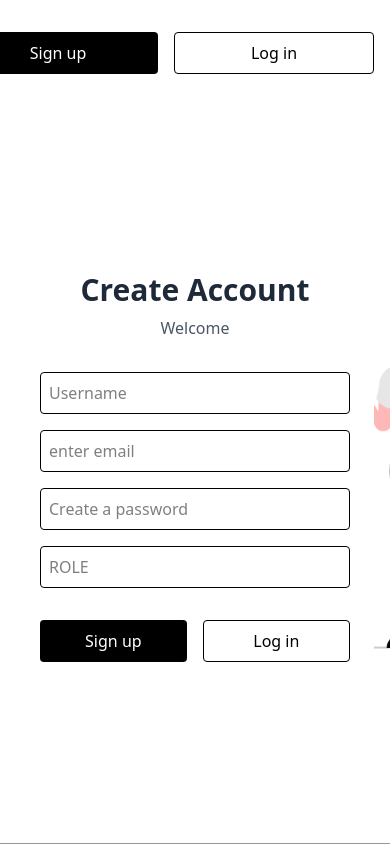
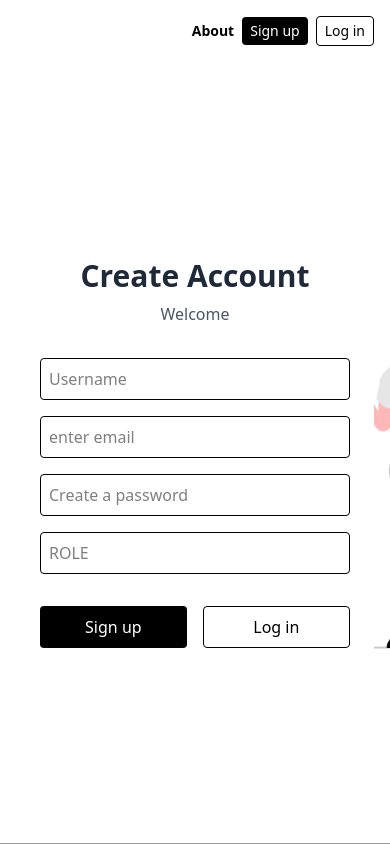
Before and after one commit to klaus-0-0/library, a React (Vite) app in the folder frontend/: page / in a window 390 px wide. Built offline with nearby package versions, Linux system fonts and the light colour scheme.

Commit message:
Update Signup.jsx

```diff
--- a/frontend/src/pages/Signup.jsx
+++ b/frontend/src/pages/Signup.jsx
@@ -48,25 +48,27 @@ const Signup = () => {
         className="absolute w-full h-full object-cover opacity-100"
       />
 
+            {/* {navbar} */}
       <nav className="w-full bg-white p-4 flex justify-end relative z-10">
-        <div className="flex space-x-6">
-          <button className="text-black font-bold mt-4" onClick={() => navigate("")}>
+        <div className="flex flex-wrap items-center justify-end gap-2 md:gap-6">
+          <button
+            className="text-black font-bold text-sm md:text-base"
+            onClick={() => navigate("")}
+          >
             About
           </button>
-          <div className="flex justify-center pt-4 gap-4">
           <button
-              className="w-50 bg-black hover:bg-cyan-700 text-white py-2 px-4 rounded font-medium transition cursor-pointer"
+            className="bg-black hover:bg-cyan-700 text-white py-1 px-2 md:py-2 md:px-4 rounded font-medium text-sm md:text-base transition cursor-pointer"
             onClick={handleSignup}
           >
             Sign up
           </button>
           <button
-              className="w-50 bg-white hover:bg-cyan-700 text-black border border-black py-2 px-4 rounded font-medium transition cursor-pointer"
+            className="bg-white hover:bg-cyan-700 text-black border border-black py-1 px-2 md:py-2 md:px-4 rounded font-medium text-sm md:text-base transition cursor-pointer"
             onClick={() => navigate("/login")}
           >
             Log in
           </button>
-          </div>
         </div>
       </nav>
 
```
Lines whose indentation alone changed are shown as unchanged.
